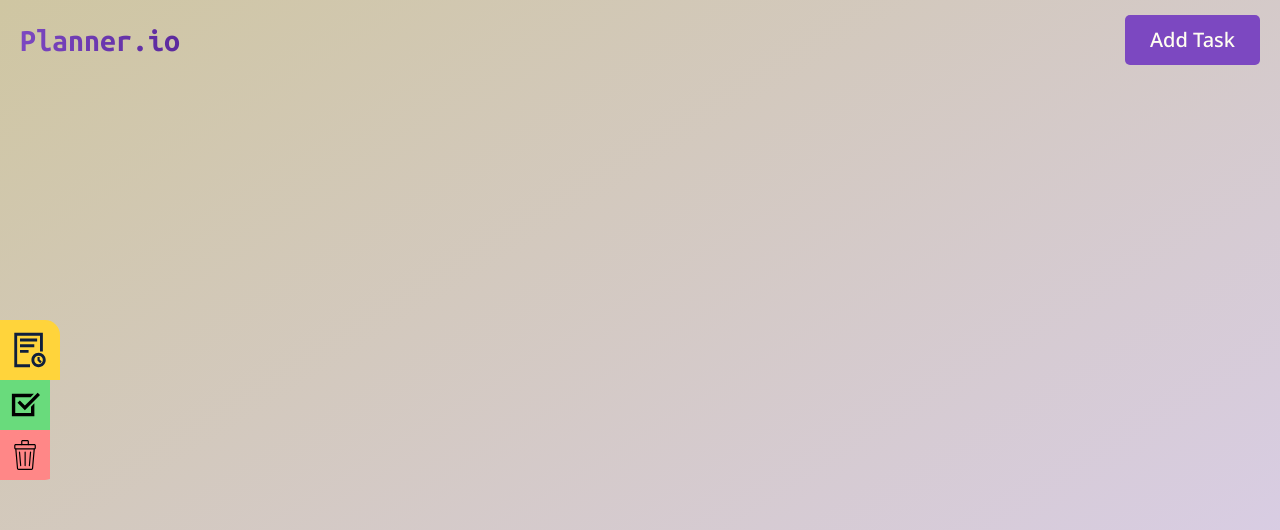
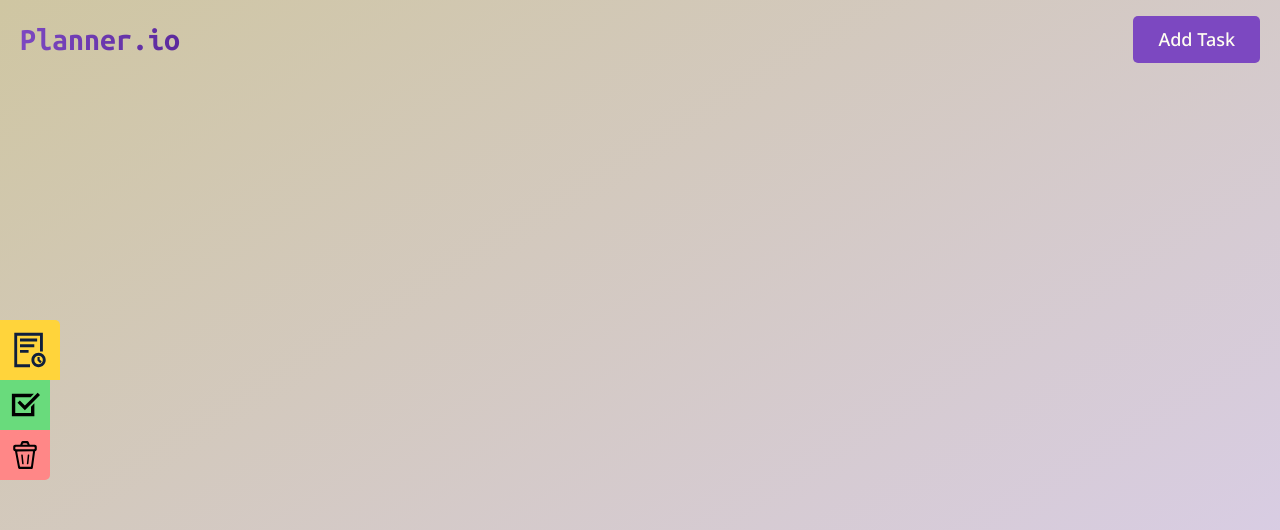
Before and after one commit to Biszku/ts-grab-and-drop-app, a website built with Vite: page index.html in a window 1280 px wide. Shown: the top 530 px of the page. Built offline with nearby package versions, Linux system fonts and the light colour scheme.

Commit message:
added better icon

```diff
--- a/index.html
+++ b/index.html
@@ -16,7 +16,7 @@
           Planner.io
         </h1>
         <button
-          class="bg-[#7c48c1] text-[#FFFEF1] text-[2rem] font-[500] px-[2.5rem] py-[1rem] rounded-lg hover:opacity-90"
+          class="bg-[#7c48c1] text-[#FFFEF1] text-[1.8rem] font-[500] px-[2.5rem] py-[1rem] rounded-lg hover:opacity-90"
           type="submit"
           id="submit-form-btn"
         >
@@ -132,10 +132,10 @@
         ></div>
       </section>
       <article
-        class="absolute top-[50%] left-[0%] translate-y-[-50%] rounded-r-[1.5rem] overflow-hidden hover:"
+        class="absolute top-[50%] left-[0%] translate-y-[-50%] overflow-hidden hover:"
       >
         <div
-          class="w-[5rem] p-[1rem] bg-[#ffd43b] cursor-pointer"
+          class="w-[5rem] p-[1rem] bg-[#ffd43b] cursor-pointer rounded-tr-lg"
           id="pendingTasks"
         >
           <img
@@ -150,10 +150,13 @@
           <img src="./src/assets/task-svgrepo-com.svg" alt="finished icon" />
         </div>
         <div
-          class="w-[5rem] p-[1rem] bg-[#ff8787] cursor-pointer"
+          class="w-[5rem] p-[1rem] bg-[#ff8787] rounded-br-lg cursor-pointer"
           id="moveToBin"
         >
-          <img src="./src/assets/bin-svgrepo-com.svg" alt="bin icon" />
+          <img
+            src="./src/assets/bin-cancel-close-delete-garbage-remove-svgrepo-com.svg"
+            alt="bin icon"
+          />
         </div>
       </article>
       <footer class="bg-stone-900 mt-auto">
```
Also changed, not shown: src/assets/bin-cancel-close-delete-garbage-remove-svgrepo-com.svg (added), src/assets/bin-svgrepo-com.svg (deleted).
